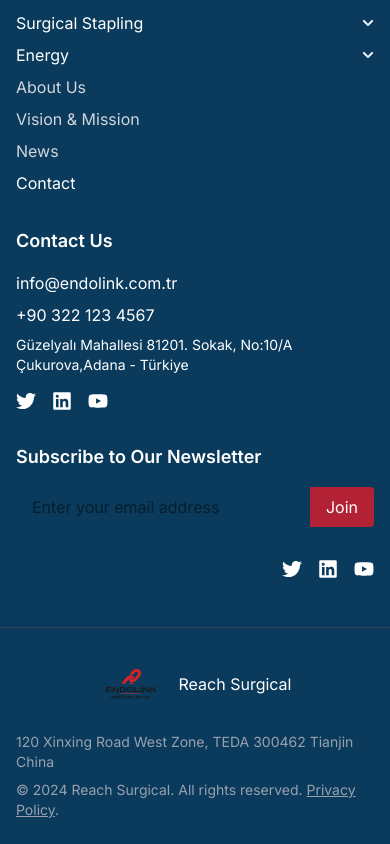
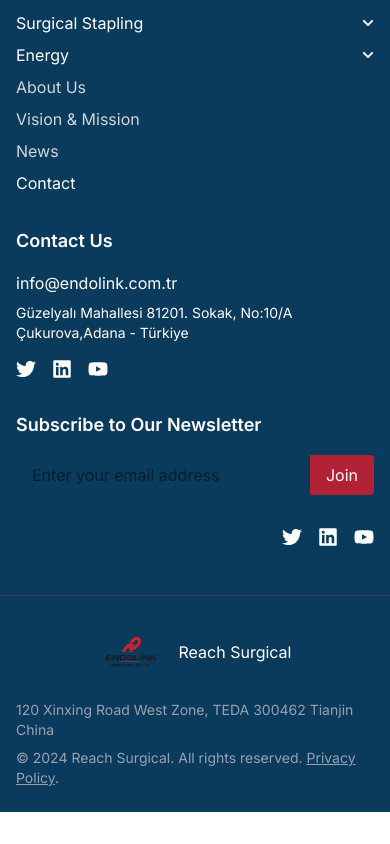
Before and after one commit to berkksubasi/reachsurgical-turkey, a Next.js app: page /en/contact in a window 390 px wide. Shown: the part 1365-2209 px from the top of the page. After the commit the page ends 2177 px from the top, so only its background shows below. Built offline with nearby package versions, Linux system fonts and the light colour scheme.

Commit message:
phone num. removed;

```diff
--- a/src/components/Footer.tsx
+++ b/src/components/Footer.tsx
@@ -76,11 +76,6 @@ const Footer = () => {
               <li>
                 <a href="mailto:info@endolink.com.tr" className="hover:text-gray-300">
                   info@endolink.com.tr
-                </a>
-              </li>
-              <li>
-                <a href="tel:+90-322-123-4567" className="hover:text-gray-300">
-                  +90 322 123 4567
                 </a>
               </li>
               <li className="text-sm">
```
